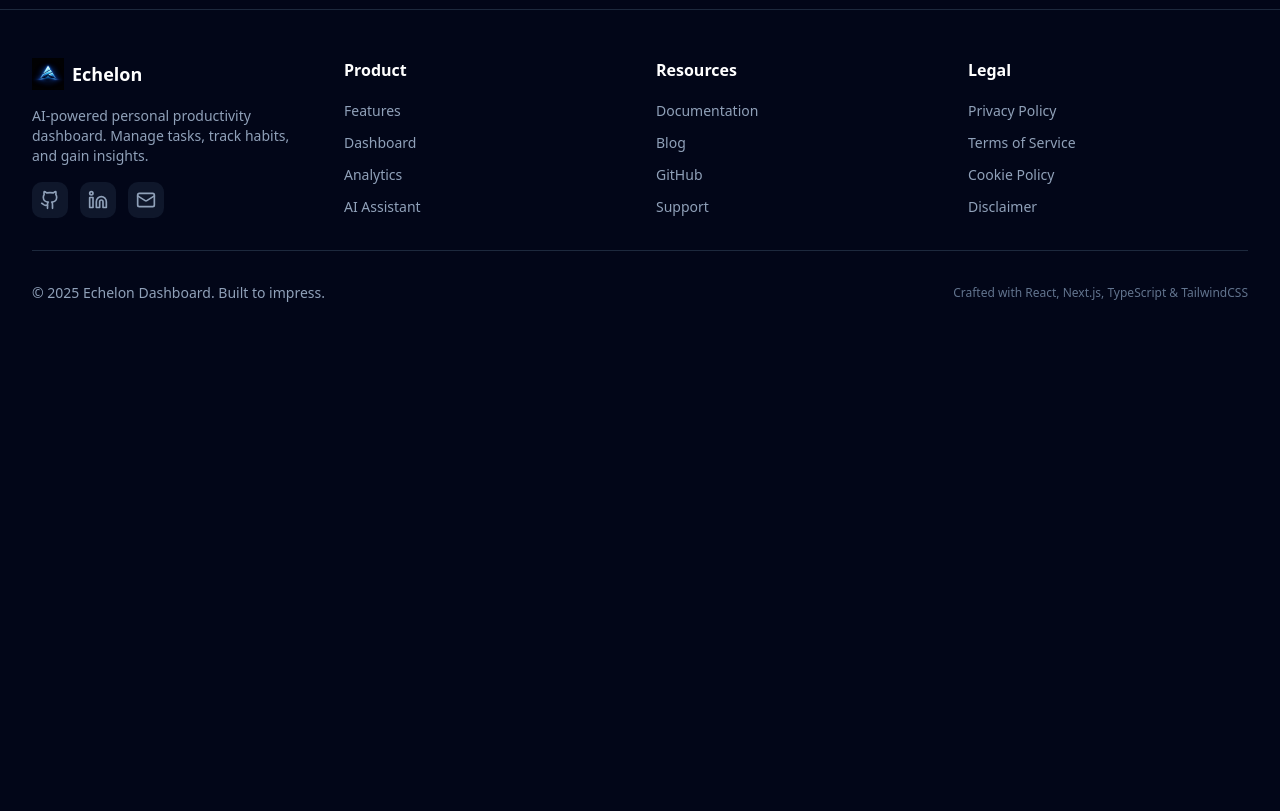
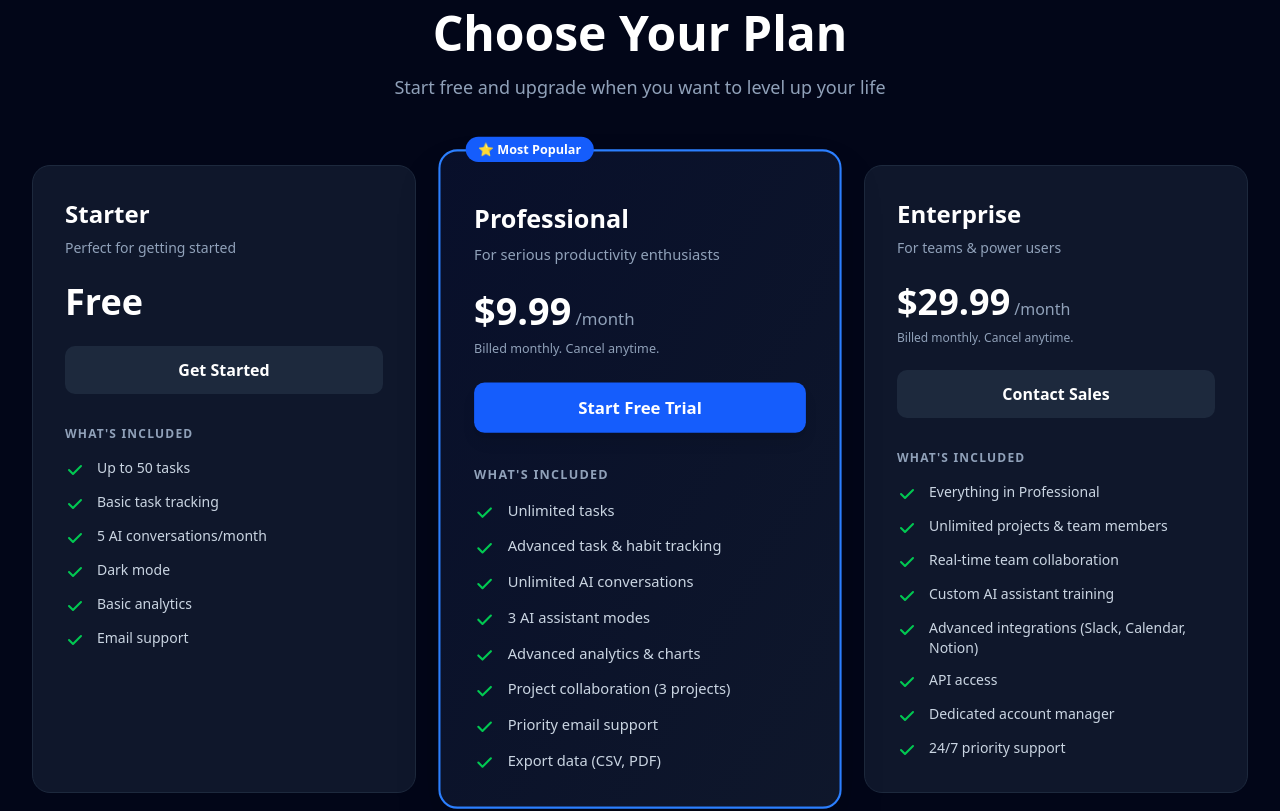
Before and after one commit to DevAnnafi/Echelon, a Next.js app: page / in a window 1280 px wide. Shown: the part 2860-3671 px from the top of the page. Before the commit the page ends 3211 px from the top, so only its background shows below. Built offline with nearby package versions, Linux system fonts and the light colour scheme; no server answers.

Commit message:
Feat: Added pricing section to my home page

```diff
--- a/src/app/page.tsx
+++ b/src/app/page.tsx
@@ -299,6 +299,177 @@ export default function Home() {
           </Link>
         </div>
       </section>
+
+
+      {/* Pricing section */}
+<section id="pricing" className="py-20 px-4 sm:px-6 lg:px-8 bg-white dark:bg-slate-950">
+  <div className="max-w-7xl mx-auto">
+    <div className="text-center mb-16">
+      <h2 className="text-4xl sm:text-5xl font-bold text-slate-900 dark:text-white mb-4">
+        Choose Your Plan
+      </h2>
+      <p className="text-lg text-slate-600 dark:text-slate-400 max-w-2xl mx-auto">
+        Start free and upgrade when you want to level up your life
+      </p>
+    </div>
+
+    <div className="grid grid-cols-1 md:grid-cols-3 gap-8">
+      {/* Starter Plan */}
+      <div className="rounded-2xl border border-slate-200 dark:border-slate-800 bg-white dark:bg-slate-900 hover:shadow-lg transition-all duration-300 p-8">
+        <h3 className="text-2xl font-bold text-slate-900 dark:text-white mb-2">
+          Starter
+        </h3>
+        <p className="text-sm text-slate-600 dark:text-slate-400 mb-6">
+          Perfect for getting started
+        </p>
+
+        <div className="mb-6">
+          <div className="flex items-baseline gap-1">
+            <span className="text-4xl font-bold text-slate-900 dark:text-white">
+              Free
+            </span>
+          </div>
+        </div>
+
+        <button className="w-full py-3 rounded-lg font-semibold transition-all duration-300 mb-8 bg-slate-100 dark:bg-slate-800 text-slate-900 dark:text-white hover:bg-slate-200 dark:hover:bg-slate-700">
+          Get Started
+        </button>
+
+        <div className="space-y-4">
+          <p className="text-xs font-semibold text-slate-600 dark:text-slate-400 uppercase tracking-widest">
+            What's Included
+          </p>
+          <ul className="space-y-3">
+            {[
+              "Up to 50 tasks",
+              "Basic task tracking",
+              "5 AI conversations/month",
+              "Dark mode",
+              "Basic analytics",
+              "Email support",
+            ].map((feature, idx) => (
+              <li key={idx} className="flex items-start gap-3">
+                <svg className="w-5 h-5 text-green-500 flex-shrink-0 mt-0.5" fill="currentColor" viewBox="0 0 20 20">
+                  <path fillRule="evenodd" d="M16.707 5.293a1 1 0 010 1.414l-8 8a1 1 0 01-1.414 0l-4-4a1 1 0 011.414-1.414L8 12.586l7.293-7.293a1 1 0 011.414 0z" clipRule="evenodd" />
+                </svg>
+                <span className="text-sm text-slate-700 dark:text-slate-300">{feature}</span>
+              </li>
+            ))}
+          </ul>
+        </div>
+      </div>
+
+      {/* Professional Plan - Highlighted */}
+      <div className="rounded-2xl border-2 border-blue-500 shadow-2xl scale-105 bg-gradient-to-br from-blue-50 to-white dark:from-blue-950/30 dark:to-slate-900 p-8 relative">
+        <div className="absolute -top-4 left-6">
+          <span className="inline-block px-3 py-1 rounded-full bg-blue-600 text-white text-xs font-semibold">
+            ⭐ Most Popular
+          </span>
+        </div>
+
+        <h3 className="text-2xl font-bold text-slate-900 dark:text-white mb-2 mt-4">
+          Professional
+        </h3>
+        <p className="text-sm text-slate-600 dark:text-slate-400 mb-6">
+          For serious productivity enthusiasts
+        </p>
+
+        <div className="mb-6">
+          <div className="flex items-baseline gap-1">
+            <span className="text-4xl font-bold text-slate-900 dark:text-white">
+              $9.99
+            </span>
+            <span className="text-slate-600 dark:text-slate-400">/month</span>
+          </div>
+          <p className="text-xs text-slate-600 dark:text-slate-400 mt-2">
+            Billed monthly. Cancel anytime.
+          </p>
+        </div>
+
+        <button className="w-full py-3 rounded-lg font-semibold transition-all duration-300 mb-8 bg-blue-600 hover:bg-blue-700 text-white shadow-lg hover:shadow-xl">
+          Start Free Trial
+        </button>
+
+        <div className="space-y-4">
+          <p className="text-xs font-semibold text-slate-600 dark:text-slate-400 uppercase tracking-widest">
+            What's Included
+          </p>
+          <ul className="space-y-3">
+            {[
+              "Unlimited tasks",
+              "Advanced task & habit tracking",
+              "Unlimited AI conversations",
+              "3 AI assistant modes",
+              "Advanced analytics & charts",
+              "Project collaboration (3 projects)",
+              "Priority email support",
+              "Export data (CSV, PDF)",
+            ].map((feature, idx) => (
+              <li key={idx} className="flex items-start gap-3">
+                <svg className="w-5 h-5 text-green-500 flex-shrink-0 mt-0.5" fill="currentColor" viewBox="0 0 20 20">
+                  <path fillRule="evenodd" d="M16.707 5.293a1 1 0 010 1.414l-8 8a1 1 0 01-1.414 0l-4-4a1 1 0 011.414-1.414L8 12.586l7.293-7.293a1 1 0 011.414 0z" clipRule="evenodd" />
+                </svg>
+                <span className="text-sm text-slate-700 dark:text-slate-300">{feature}</span>
+              </li>
+            ))}
+          </ul>
+        </div>
+      </div>
+
+      {/* Enterprise Plan */}
+      <div className="rounded-2xl border border-slate-200 dark:border-slate-800 bg-white dark:bg-slate-900 hover:shadow-lg transition-all duration-300 p-8">
+        <h3 className="text-2xl font-bold text-slate-900 dark:text-white mb-2">
+          Enterprise
+        </h3>
+        <p className="text-sm text-slate-600 dark:text-slate-400 mb-6">
+          For teams & power users
+        </p>
+
+        <div className="mb-6">
+          <div className="flex items-baseline gap-1">
+            <span className="text-4xl font-bold text-slate-900 dark:text-white">
+              $29.99
+            </span>
+            <span className="text-slate-600 dark:text-slate-400">/month</span>
+          </div>
+          <p className="text-xs text-slate-600 dark:text-slate-400 mt-2">
+            Billed monthly. Cancel anytime.
+          </p>
+        </div>
+
+        <button className="w-full py-3 rounded-lg font-semibold transition-all duration-300 mb-8 bg-slate-100 dark:bg-slate-800 text-slate-900 dark:text-white hover:bg-slate-200 dark:hover:bg-slate-700">
+          Contact Sales
+        </button>
+
+        <div className="space-y-4">
+          <p className="text-xs font-semibold text-slate-600 dark:text-slate-400 uppercase tracking-widest">
+            What's Included
+          </p>
+          <ul className="space-y-3">
+            {[
+              "Everything in Professional",
+              "Unlimited projects & team members",
+              "Real-time team collaboration",
+              "Custom AI assistant training",
+              "Advanced integrations (Slack, Calendar, Notion)",
+              "API access",
+              "Dedicated account manager",
+              "24/7 priority support",
+            ].map((feature, idx) => (
+              <li key={idx} className="flex items-start gap-3">
+                <svg className="w-5 h-5 text-green-500 flex-shrink-0 mt-0.5" fill="currentColor" viewBox="0 0 20 20">
+                  <path fillRule="evenodd" d="M16.707 5.293a1 1 0 010 1.414l-8 8a1 1 0 01-1.414 0l-4-4a1 1 0 011.414-1.414L8 12.586l7.293-7.293a1 1 0 011.414 0z" clipRule="evenodd" />
+                </svg>
+                <span className="text-sm text-slate-700 dark:text-slate-300">{feature}</span>
+              </li>
+            ))}
+          </ul>
+        </div>
+      </div>
+    </div>
+  </div>
+</section>
+
     </div>
   );
 }
```
